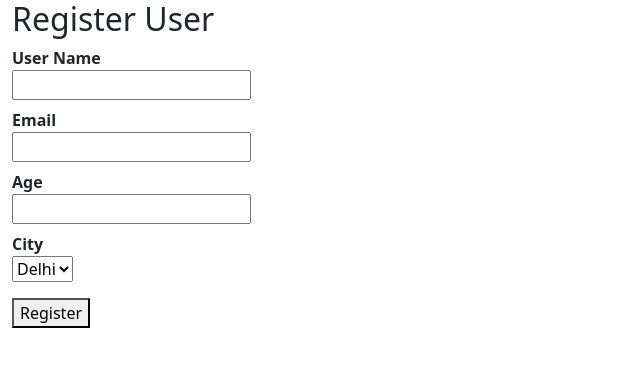
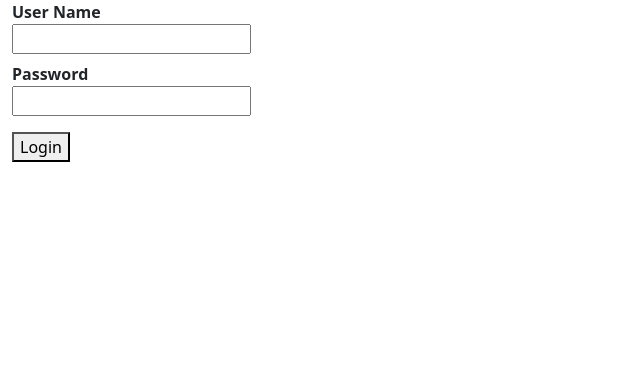
Before and after one commit to himanshu094/react-Practice, a React (Create React App) app in the folder react-shopping/: page / in a window 1280 px wide. Shown: the top 366 px of the page, without its empty margins (0-640 px from the left). Built offline with nearby package versions, Linux system fonts and the light colour scheme.

Commit message:
class component lifecycle

```diff
--- /dev/null
+++ b/react-shopping/src/component/LifeCycleDemo.js
@@ -0,0 +1,110 @@
+import React from 'react'
+
+class SuccessComponent extends React.Component{
+
+  componentDidMount(){
+    alert('Success Component will render - didmount')
+  }
+
+  componentWillUnmount(){
+    alert('Success component will unmount')
+  }
+
+  render(){
+    return(
+      <div>
+        <h2>Login Success...</h2>
+      </div>
+    )
+  }
+}
+
+class ErrorComponent extends React.Component{
+
+  componentDidMount(){
+    alert('Error Component will render - didmount')
+  }
+
+  componentWillUnmount(){
+    alert('Error component will unmount')
+  }
+
+  render(){
+    return(
+      <div>
+        <h2>Invalid Login...</h2>
+      </div>
+    )
+  }
+}
+
+export default class LifeCycleDemo extends React.Component {
+
+  constructor(props){
+    super(props);
+    this.state={
+      userDetails:{
+        UserName:'himanshu',
+        Password:'1234'
+      },
+      formDetails:{
+        UserName:'',
+        Password:''
+      },
+      result:''
+    }
+    this.handleUserName=this.handleUserName.bind(this);
+    this.handlePassword=this.handlePassword.bind(this);
+    this.handleLoginClick=this.handleLoginClick.bind(this);
+  }
+
+  handleUserName(e){
+    this.setState({
+      formDetails:{
+        UserName:e.target.value,
+        Password:this.state.formDetails.Password
+      }
+    })
+  }
+
+  handlePassword(e){
+    this.setState({
+      formDetails:{
+        UserName:this.state.formDetails.UserName,
+        Password:e.target.value
+      }
+    })
+  }
+
+  handleLoginClick(){
+
+    if(this.state.formDetails.UserName==this.state.userDetails.UserName && this.state.formDetails.Password==this.state.userDetails.Password){
+
+      this.setState({
+        result:<SuccessComponent/>
+      })
+
+    }else{
+      this.setState({
+        result:<ErrorComponent/>
+      })
+    }
+  }
+
+  render() {
+    return (
+      <div className='container-fluid'>
+        <dl>
+          <dt>User Name</dt>
+          <dd><input type='text' onChange={this.handleUserName} /></dd>
+          <dt>Password</dt>
+          <dd><input type='password' onChange={this.handlePassword} /></dd>
+        </dl>
+        <button onClick={this.handleLoginClick}>Login</button>
+        <div>
+          {this.state.result}
+        </div>
+      </div>
+    )
+  }
+}
--- a/react-shopping/src/index.js
+++ b/react-shopping/src/index.js
@@ -6,15 +6,13 @@ import '../node_modules/bootstrap-icons/font/bootstrap-icons.css'
 import App from './App';
 import reportWebVitals from './reportWebVitals';
 
-
-import YupValidation from './component/YupValidation';
-import YupValidationComponent from './component/YupValidationComponent';
+import LifeCycleDemo from './component/LifeCycleDemo';
 
 
 const root = ReactDOM.createRoot(document.getElementById('root'));
 root.render(
   <React.StrictMode>
-    <YupValidationComponent/>
+    <LifeCycleDemo/>
   </React.StrictMode>
 );
 
```
